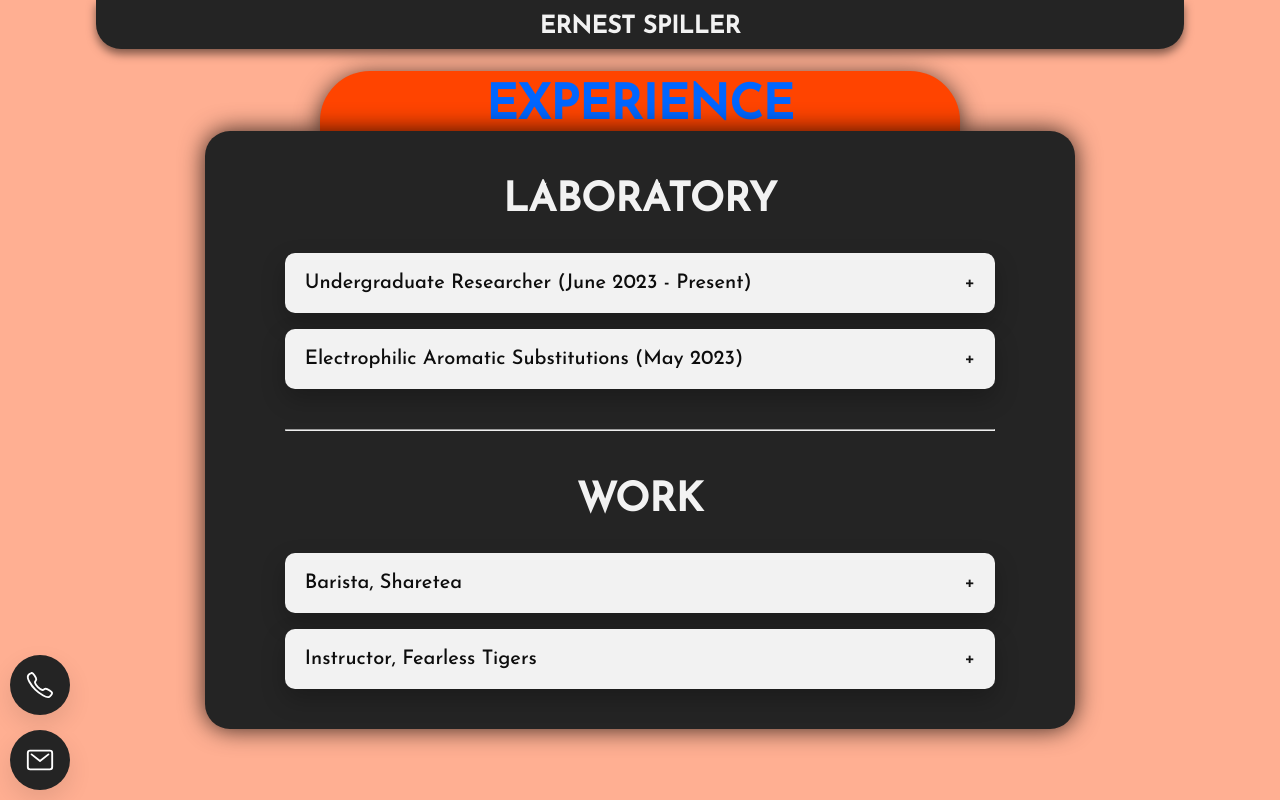
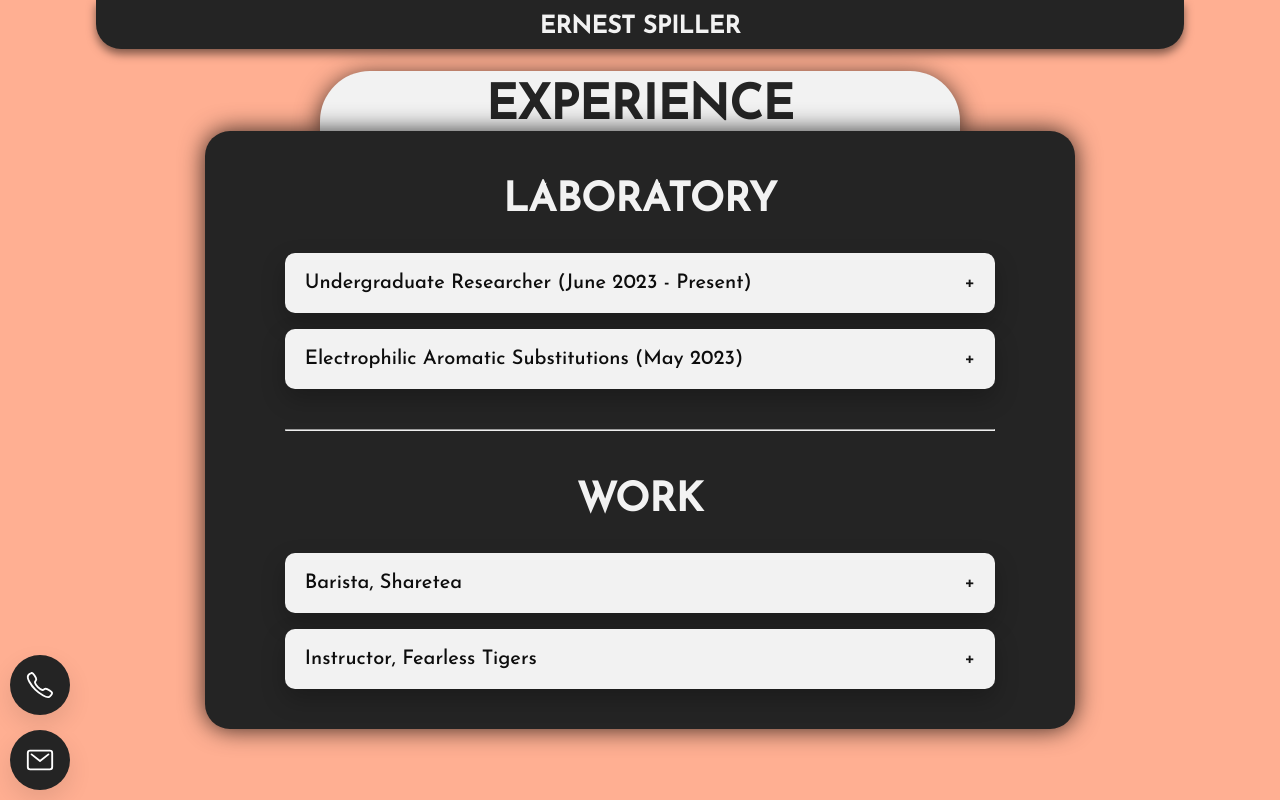
Before and after one commit to McSpillaro/Website-Resume, a React (Create React App) app in the folder react-website-resume/: page / in a window 1280 px wide. Shown: the top 800 px of the page. Built offline with nearby package versions, Linux system fonts and the light colour scheme.

Commit message:
Update App.css

```diff
--- a/react-website-resume/src/App.css
+++ b/react-website-resume/src/App.css
@@ -72,8 +72,8 @@ section .section-title {
   font-weight: 900;
   font-size: 300%;
 
-  background: var(--accent-color);
-  color: var(--primary-color);
+  background: var(--bg-color);
+  color: var(--secondary-color);
   border-top-right-radius: 50px;
   border-top-left-radius: 50px;
   box-shadow: 0 5px 25px #000000cc;
```
